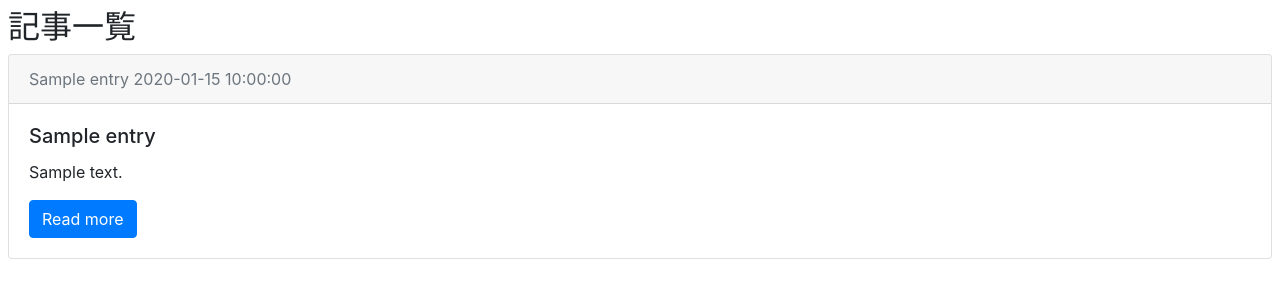
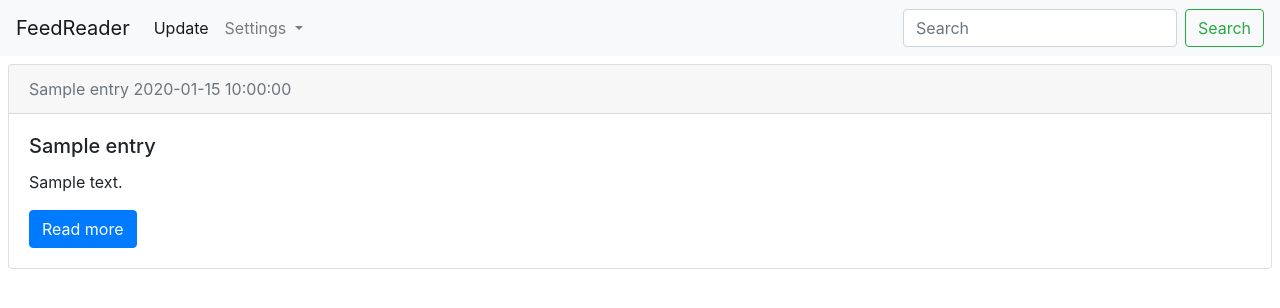
Before and after one commit to hk03ne/rss_scraper, a Flask app: template templates/show_entries.html in a window 1280 px wide. Shown: the top 308 px of the page. Run offline with Flask 2, Linux system fonts and the light colour scheme; the template is opened without the code that fills it: most values are stand-ins (such as "Sample title", 1, 10 or a date in 2020); some libraries are stand-ins or nearby versions.

Commit message:
Add navbar

```diff
--- a/templates/show_entries.html
+++ b/templates/show_entries.html
@@ -11,7 +11,38 @@
 <link rel="stylesheet" type="text/css" href="style.css">
 </head>
 <body>
-    <h2 class="m-2">記事一覧</h2>
+    <nav class="navbar navbar-expand-sm navbar-light bg-light">
+        <a class="navbar-brand" href="./">FeedReader</a>
+        <button class="navbar-toggler" type="button"
+            data-toggle="collapse"
+            data-target="#navbarSupportedContent"
+            aria-controls="navbarSupportedContent"
+            aria-expanded="false"
+            aria-label="Toggle navigation">
+            <span class="navbar-toggler-icon"></span>
+        </button>
+        <div class="collapse navbar-collapse" id="navbarSupportedContent">
+            <ul class="navbar-nav mr-auto">
+                <li class="nav-item active">
+                    <a class="nav-link" href="./update">Update</a>
+                </li>
+                <li class="nav-item dropdown">
+                    <a class="nav-link dropdown-toggle" href="#" id="navbarDropdown" role="button" data-toggle="dropdown" aria-haspopup="true" aria-expanded="false">
+                        Settings
+                    </a>
+                    <div class="dropdown-menu" aria-labelledby="navbarDropdown">
+                        <a class="dropdown-item" href="#">Foo</a>
+                        <a class="dropdown-item" href="#">Bar</a>
+                    </div>
+                </li>
+            </ul>
+            <form class="form-inline my-2 my-lg-0">
+                <input class="form-control mr-sm-2" type="search" placeholder="Search" aria-label="Search">
+                <button class="btn btn-outline-success my-2 my-sm-0" type="submit">Search</button>
+            </form>
+        </div>
+    </nav>
+
     {% for entry in entries %}
     <div class="card m-2">
         <div class="card-header text-muted">
```
